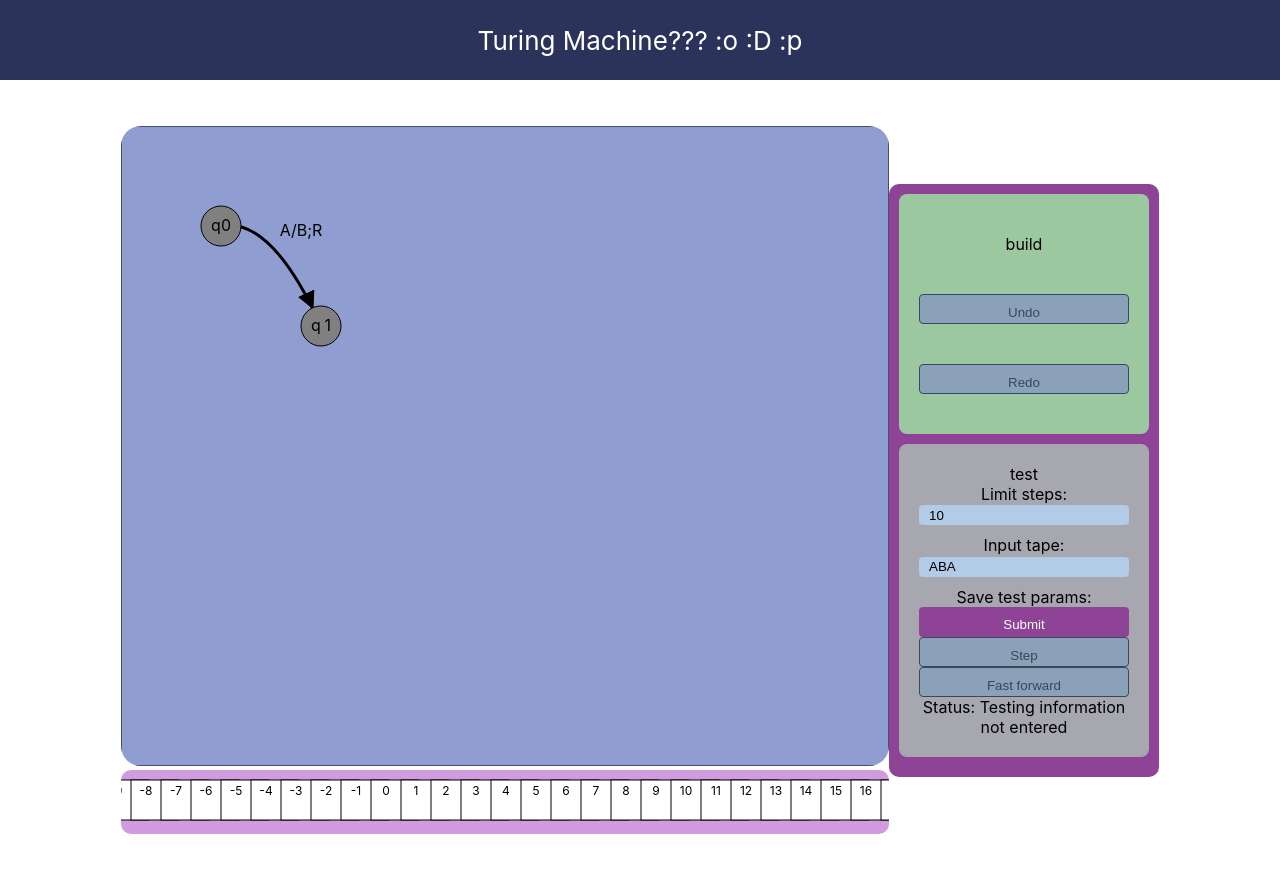
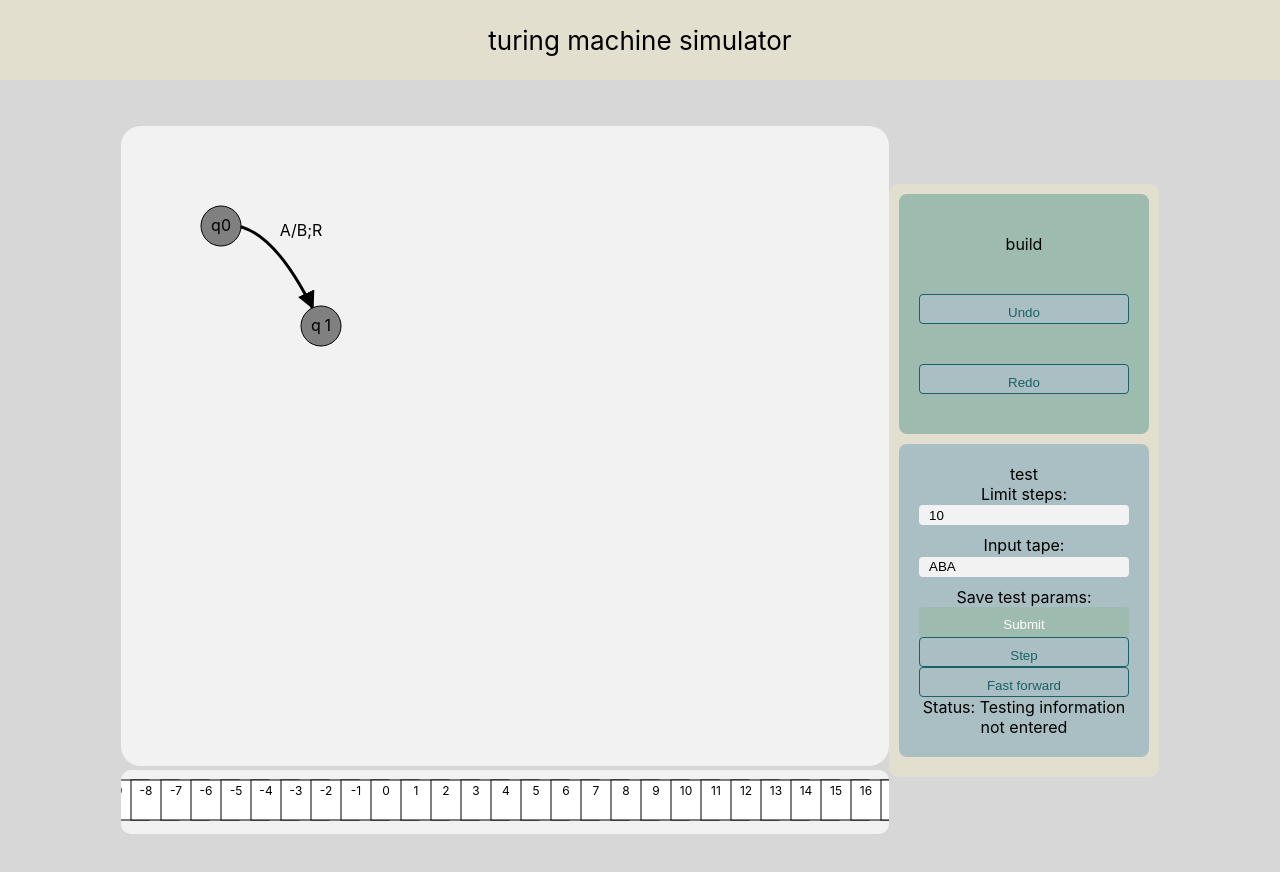
Before and after one commit to g-deng/tm-app, a React (Create React App) app: page / in a window 1280 px wide. Shown: the top 872 px of the page. Built offline with nearby package versions, Linux system fonts and the light colour scheme.

Commit message:
formatting

```diff
--- a/src/App.css
+++ b/src/App.css
@@ -1,10 +1,17 @@
 :root {
-    --main-dark: #2c335b;
-    --main-light: #909dd0;
-    --accent-dark: #8f4396;
-    --accent-light: #d29bdf;
-    --activated: #9cc8a0;
-    --deactivated: #a7a8af;
+    --main-dark: #1C6167;
+    --main-light: #87CCD4;
+    --accent-dark: #D58F77;
+    --accent-light: #FCC8B2;
+    --activated: #769FB6;
+    --deactivated: #A9BFC3;
+    --tan: #E3DFCF;
+    --vanilla: #D5D6AA;
+    --sagebrush: #9DBBAE;
+    --blue: #769FB6;
+    --gray: #A9BFC3;
+    --offwhite: #F2F2F2;
+    --lightgray: #d7d7d7;
 }
 
 * {
@@ -16,17 +23,18 @@
 
 .App {
     text-align: center;
+    background-color: var(--lightgray);
 }
 
 .App-header {
-    background-color: var(--main-dark);
+    background-color: var(--tan);
     min-height: 10vh;
     display: flex;
     flex-direction: column;
     align-items: center;
     justify-content: center;
     font-size: calc(10px + 2vmin);
-    color: white;
+    color: rgb(0, 0, 0);
 }
 
 .content-container {
@@ -46,16 +54,17 @@
 }
 
 .window {
-    background-color: var(--main-light);
+    background-color: var(--offwhite);
     height: 80vh;
     width: 60vw;
+    border: none;
     border-radius: 20px;
 }
 
 .tape-container {
     width: 60vw;
     overflow: auto;
-    background-color: #d29bdf;
+    background-color: var(--offwhite);
     border-radius: 10px;
 }
 
@@ -72,7 +81,7 @@
 .sidebar {
     padding: 10px;
     min-height: 60vh;
-    background-color: var(--accent-dark);
+    background-color: var(--tan);
     border-radius: 10px;
 }
 
@@ -81,7 +90,7 @@
     flex-direction: column;
     align-items: center;
     justify-content: space-around;
-    background-color: var(--deactivated);
+    background-color: var(--gray);
     border-radius: 8px;
     padding: 20px;
     margin-bottom: 10px;
@@ -92,14 +101,14 @@
 }
 
 .sidebar-active {
-    background-color: var(--activated);
+    background-color: var(--sagebrush);
 }
 
 .sidebar-btn {
     display: block;
     width: 100%;
     height: 30px;
-    background-color: var(--accent-dark);
+    background-color: var(--sagebrush);
     color: white;
     border: none;
     border-radius: 4px;
@@ -110,9 +119,9 @@
 
 .sidebar-btn:disabled,
 .sidebar-btn[disabled] {
-    border: 1px solid #34495e;
-    background-color: #8aa1b7;
-    color: #34495e;
+    border: 1px solid var(--main-dark);
+    background-color: var(--gray);
+    color: var(--main-dark);
 }
 
 .sidebar-input {
@@ -120,7 +129,7 @@
     height: 20px;
     padding: 10px;
     margin-bottom: 10px;
-    background-color: #b2cce7;
+    background-color: var(--offwhite);
     color: black;
     border: none;
     border-radius: 4px;
--- a/src/App.tsx
+++ b/src/App.tsx
@@ -47,7 +47,7 @@ function App() {
     return (
         <div className="App">
             <header className="App-header">
-                <p>Turing Machine??? :o :D :p</p>
+                <p>turing machine simulator</p>
             </header>
             <div className="content-container">
                 <div className="window-container">
--- a/src/components/BuildWindow.tsx
+++ b/src/components/BuildWindow.tsx
@@ -325,15 +325,6 @@ function BuildWindow({
                 tabIndex={1}
                 onKeyDown={(e) => onKeyDown(e)}
             >
-                <rect
-                    x="0"
-                    y="0"
-                    width="100%"
-                    height="100%"
-                    stroke="black"
-                    strokeWidth="1"
-                    fillOpacity="0"
-                />
                 {drawTransitions}
                 {drawStates}
                 {activeId !== null && (
--- a/src/components/TestWindow.tsx
+++ b/src/components/TestWindow.tsx
@@ -47,15 +47,6 @@ function TestWindow({ states, transitions, testData, ...rest }: AppProps) {
                 xmlns="http://www.w3.org/2000/svg"
                 onClick={onClick}
             >
-                <rect
-                    x="0"
-                    y="0"
-                    width="100%"
-                    height="100%"
-                    stroke="black"
-                    strokeWidth="1"
-                    fillOpacity="0"
-                />
                 {drawTransitions}
                 {drawStates}
             </svg>
```
